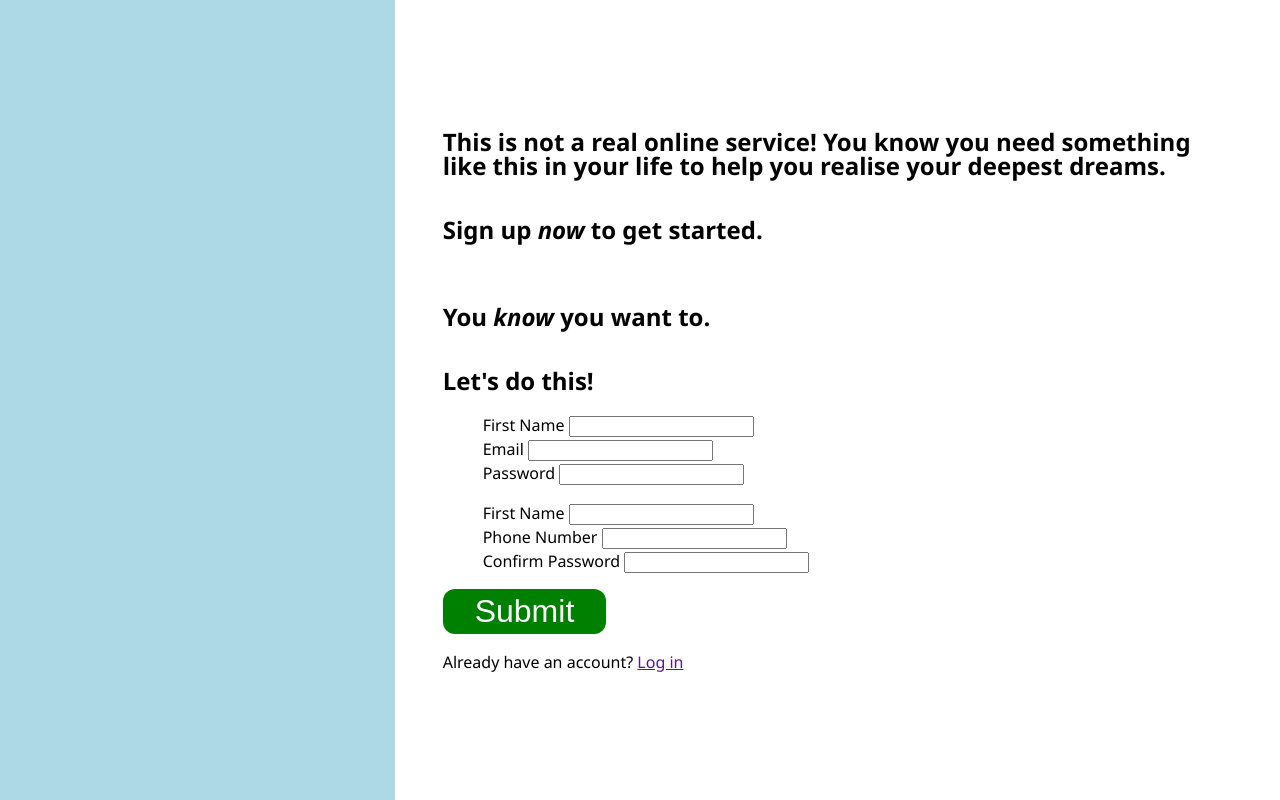
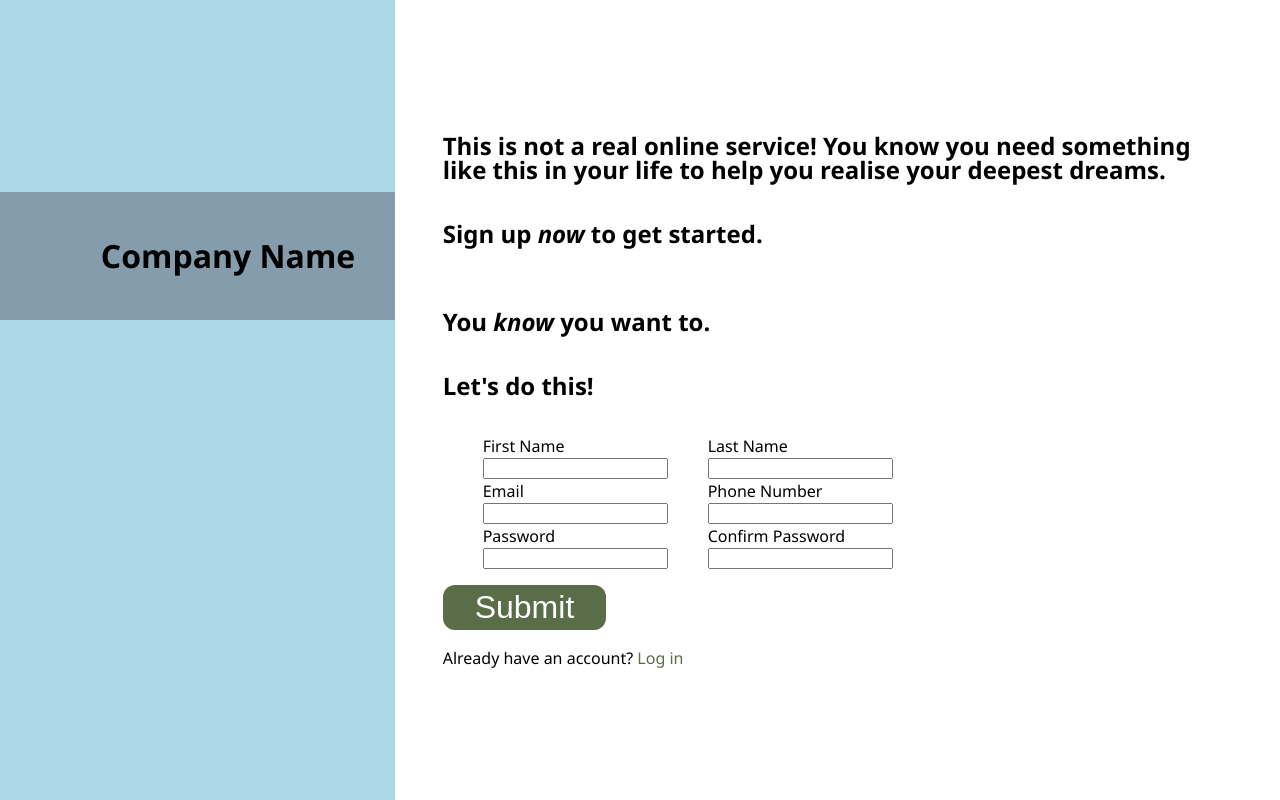
Before and after one commit to Thomas-Randell/Sign-Up-Form, a plain HTML site: page index.html in a window 1280 px wide. Drawn offline with Linux system fonts and the light colour scheme.

Commit message:
Complete layout and required fields

```diff
--- a/index.html
+++ b/index.html
@@ -11,7 +11,9 @@
 <body>
     <div class="splash-container">
         <div>
-            <div></div>
+            <div class="logo-backdrop">
+                <h1>Company Name</h1>
+            </div>
         </div>
     </div>
     <div class="form-container">
@@ -26,36 +28,37 @@
                 <ul>
                     <li>
                         <label for="first_name">First Name</label>
-                        <input type="text" name="first_name" id="first_name">
+                        <input type="text" name="first_name" id="first_name" required>
                     </li>
                     <li>
                         <label for="email">Email</label>
-                        <input type="email" name="email" id="email">
+                        <input type="email" name="email" id="email" required>
                     </li>
                     <li>
                         <label for="password">Password</label>
-                        <input type="password" name="password" id="password">
+                        <input type="password" name="password" id="password" required>
                     </li>
                 </ul>
                 <ul>
                     <li>
-                        <label for="last_name">First Name</label>
-                        <input type="text" name="last_name" id="last_name">
+                        <label for="last_name">Last Name</label>
+                        <input type="text" name="last_name" id="last_name" required>
                     </li>
                     <li>
                         <label for="tel_number">Phone Number</label>
-                        <input type="tel" name="tel_number" id="tel_number">
+                        <input type="tel" name="tel_number" id="tel_number" required>
                     </li>
                     <li>
                         <label for="pass_confirm">Confirm Password</label>
-                        <input type="password" name="pass_confirm" id="pass_confirm">
+                        <input type="password" name="pass_confirm" id="pass_confirm" required>
                     </li>
                 </ul>
+            </div>
+            <button type="submit">Submit</button>
+            <p>Already have an account? <a href="">Log in</a></p>
+        </div>
             </form>
-        </div>
-        <button type="submit">Submit</button>
-        <p>Already have an account? <a href="">Log in</a></p>
-    </div>
+
 </body>
 
 </html>
--- a/styles.css
+++ b/styles.css
@@ -3,17 +3,56 @@ body {
     margin: 0;
     padding: 0;
     line-height: 1.5rem;
-    font-family:'Segoe UI', Tahoma, Geneva, Verdana, sans-serif
+    font-family: 'Segoe UI', Tahoma, Geneva, Verdana, sans-serif
+}
+
+form {
+    display: flex
 }
 
 ul {
     list-style-type: none;
+
+}
+
+li {
+    display: flex;
+    flex-direction: column;
+}
+
+a {
+    text-decoration: none;
+    color: #596D48;
+}
+
+button {
+    width: fit-content;
+    padding: 0.25rem 2rem;
+    font-size: 2rem;
+    color: white;
+    background: #596D48;
+    border: none;
+    border-radius: 12px;
 }
 
 .splash-container {
     width: 33.3vw;
     height: 100vh;
-    background-color:lightblue;
+    background-color: lightblue;
+}
+
+.logo-backdrop {
+    margin-top: 15vw;
+    width: 100%;
+    height: 10vw;
+    background-color: rgba(119, 136, 153, 0.75);
+    display: flex;
+    justify-content: right;
+    align-items: center;
+}
+
+.logo-backdrop h1 {
+    margin-right: 10%;
 }
 
 .form-container {
@@ -24,12 +63,14 @@ ul {
     justify-content: center;
 }
 
-button {
-    width: fit-content;
-    padding: 0.25rem 2rem;
-    font-size: 2rem;
-    color: white;
-    background: green;
-    border: none;
-    border-radius: 12px;
+input:focus {
+    outline-color: blue;
 }
+
+input[type="password"] {
+    outline-color: red;
+}
+
+button:hover {
+    cursor: pointer;
+}
```
